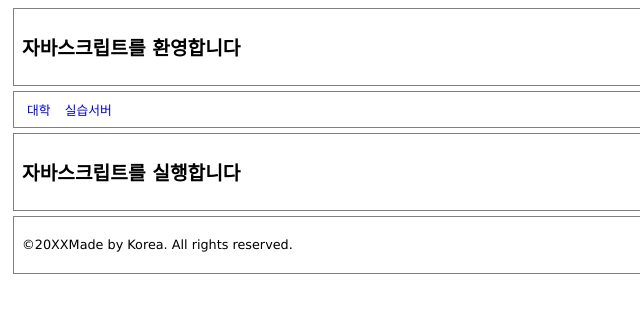
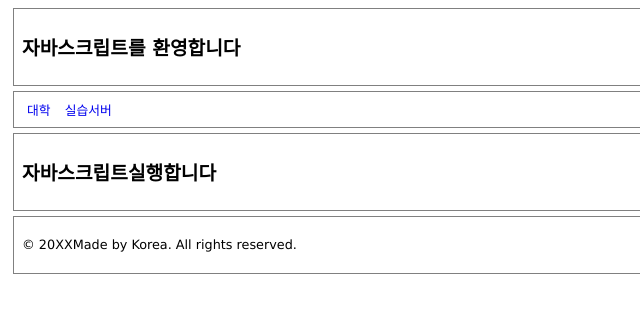
Before and after one commit to oseohee/oseohee0807github.io, a plain HTML site: page intdex.html in a window 1280 px wide. Shown: the full height of the page, 0-640 px from the left. Drawn offline with Linux system fonts and the light colour scheme.

Commit message:
Update intdex.html

```diff
--- a/intdex.html
+++ b/intdex.html
@@ -8,7 +8,7 @@
  {border:1px solid gray; margin:5px; padding:8px;}
  section#displayArea{height:210px;}
  nav ul {margin:0;padding:0;}
- nav ul li {display:inline;margin:5px}
+ nav ul li {display:inline;margin:5px;}
  a {text-decoration:none;}
  #id_form{width:100px;height:14px;color:red;}
 </style>
@@ -29,10 +29,10 @@
     <li><a href="http://hive.dju.ac.kr">실습서버</a></li>
    </ul></nav>
   <section>
-   <h2>자바스크립트를 실행합니다</h2>
+   <h2>자바스크립트실행합니다</h2>
     <script>fnTest();</script>
    </section>
    <footer>
-    <p>&copy;20XXMade by Korea. All rights reserved.</p></footer>
+    <p>&copy; 20XXMade by Korea. All rights reserved.</p></footer>
  </body>
  </html>
```
